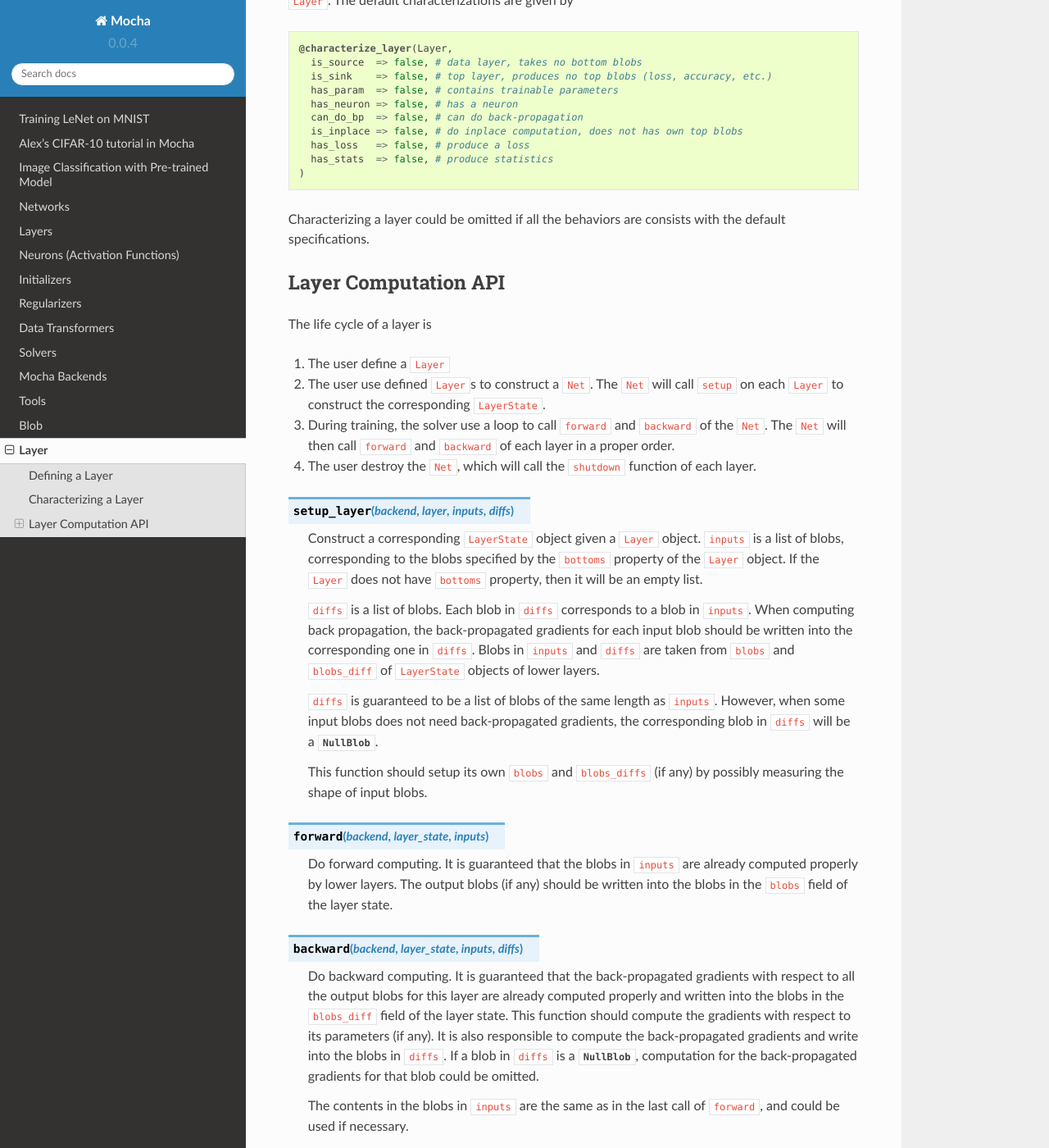
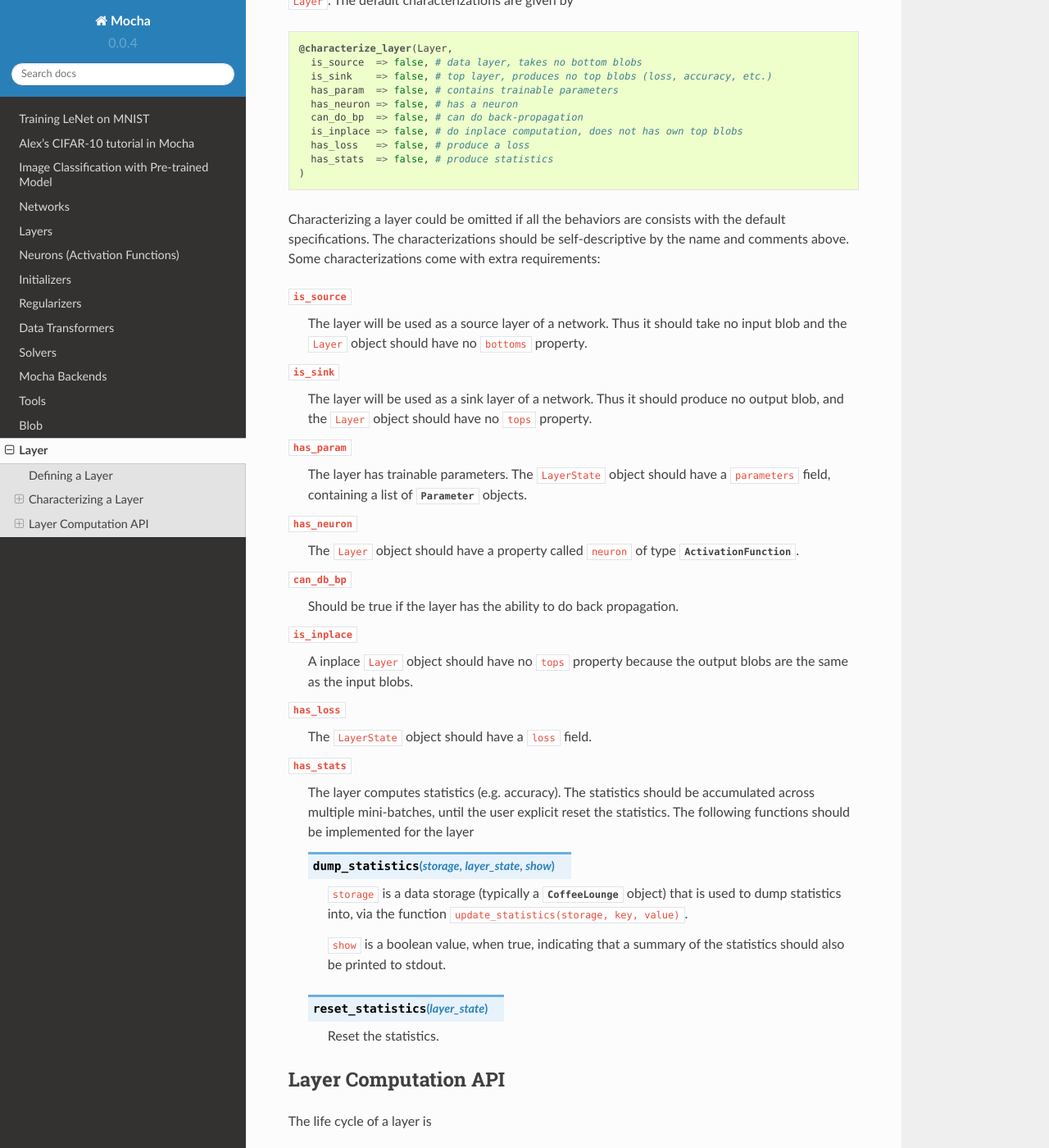
Before and after one commit to pluskid/Mocha.jl, a Sphinx documentation site: the page built from docs/dev-guide/layer.rst, in a window 1280 px wide and 1400 px high, scrolled down 1813 px. Shown: the whole window at 82% size. Built offline with Sphinx 7.4.7 and the Read the Docs theme 2.0.0, drawn with Linux system fonts in a browser that asks for light colours.

Commit message:
doc: layer characterization

```diff
--- a/docs/dev-guide/layer.rst
+++ b/docs/dev-guide/layer.rst
@@ -104,7 +104,47 @@ defined subtype of ``Layer``. The default characterizations are given by
    )
 
 Characterizing a layer could be omitted if all the behaviors are consists with
-the default specifications.
+the default specifications. The characterizations should be self-descriptive by
+the name and comments above. Some characterizations come with extra
+requirements:
+
+``is_source``
+  The layer will be used as a source layer of a network. Thus it should take no
+  input blob and the ``Layer`` object should have no ``bottoms`` property.
+``is_sink``
+  The layer will be used as a sink layer of a network. Thus it should produce no
+  output blob, and the ``Layer`` object should have no ``tops`` property.
+``has_param``
+  The layer has trainable parameters. The ``LayerState`` object should have
+  a ``parameters`` field, containing a list of :class:`Parameter` objects.
+``has_neuron``
+  The ``Layer`` object should have a property called ``neuron`` of type
+  :class:`ActivationFunction`.
+``can_db_bp``
+  Should be true if the layer has the ability to do back propagation.
+``is_inplace``
+  A inplace ``Layer`` object should have no ``tops`` property because the
+  output blobs are the same as the input blobs.
+``has_loss``
+  The ``LayerState`` object should have a ``loss`` field.
+``has_stats``
+  The layer computes statistics (e.g. accuracy). The statistics should be
+  accumulated across multiple mini-batches, until the user explicit reset the
+  statistics. The following functions should be implemented for the layer
+
+  .. function:: dump_statistics(storage, layer_state, show)
+
+     ``storage`` is a data storage (typically a :class:`CoffeeLounge` object)
+     that is used to dump statistics into, via the function
+     ``update_statistics(storage, key, value)``.
+
+     ``show`` is a boolean value, when true, indicating that a summary of the
+     statistics should also be printed to stdout.
+
+  .. function:: reset_statistics(layer_state)
+
+     Reset the statistics.
+
 
 Layer Computation API
 ---------------------
```
